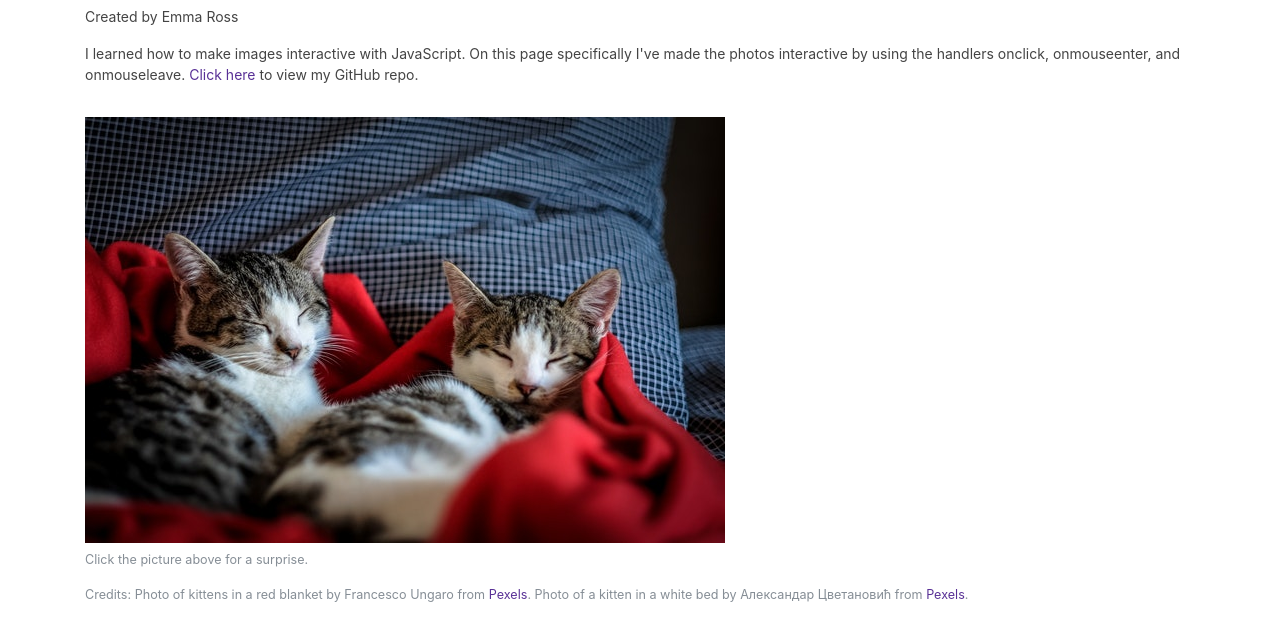
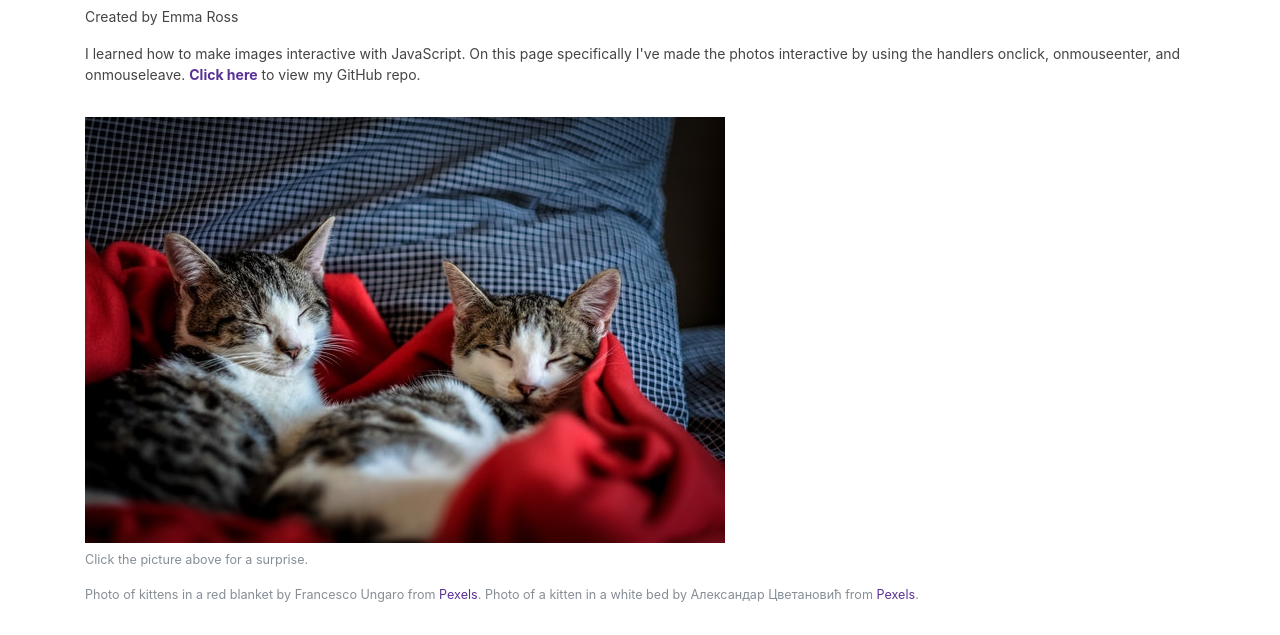
Before and after one commit to enross99/website-javascript-project, a plain HTML site: page index.html in a window 1280 px wide. Shown: the part 135-770 px from the top of the page. Drawn offline with Linux system fonts and the light colour scheme.

Commit message:
Update index.html

```diff
--- a/index.html
+++ b/index.html
@@ -20,15 +20,15 @@
           <h1>Interactive Images</h1>
           <p>Created by Emma Ross</p>
 
-          <p>I learned how to make images interactive with JavaScript. On this page specifically I've made the photos interactive by using the handlers onclick, onmouseenter, and onmouseleave. <a href="">Click here</a> to view my GitHub repo.</p>
+          <p>I learned how to make images interactive with JavaScript. On this page specifically I've made the photos interactive by using the handlers onclick, onmouseenter, and onmouseleave. <strong><a href="https://github.com/enross99/website-javascript-project">Click here</a></strong> to view my GitHub repo.</p>
         </div>
 
         <figure class="figure">
           <img class="figure-img img-fluid" id="cats" src="images/kittenredblanket.jpg"  alt="two kittens in a red blanket">
             <figcaption class="figure-caption">
               <p>Click the picture above for a surprise.</p>
-              <p>Credits: Photo of kittens in a red blanket by Francesco Ungaro from <a href="https://www.pexels.com/photo/relaxation-relax-cats-cat-96428/">Pexels</a>. Photo of a kitten in a white bed by Александар Цветановић from <a href="https://www.pexels.com/photo/orange-cat-sleeping-on-white-bed-1560424/">Pexels</a>.</p>
-            </figurecaption>
+              <p>Photo of kittens in a red blanket by Francesco Ungaro from <a href="https://www.pexels.com/photo/relaxation-relax-cats-cat-96428/">Pexels</a>. Photo of a kitten in a white bed by Александар Цветановић from <a href="https://www.pexels.com/photo/orange-cat-sleeping-on-white-bed-1560424/">Pexels</a>.</p>
+            </figcaption>
         </figure>
 
         <figure class="figure">
@@ -36,7 +36,7 @@
             <figcaption class="figure-caption">
               <p>Mouse over the picture above for a surprise.</p>
               <p>Photo of a pug in a blanket by Burst from <a href="https://www.pexels.com/photo/close-up-photography-of-fawn-pug-covered-with-brown-cloth-374898/">Pexels</a>. Photo of two sleeping dogs by Adrianna Calvo from <a href="https://www.pexels.com/photo/bed-animal-dog-dogs-57627/">Pexels</a>.</p>
-            </figurecaption>
+            </figcaption>
           </figure>
 
       </div>
```
